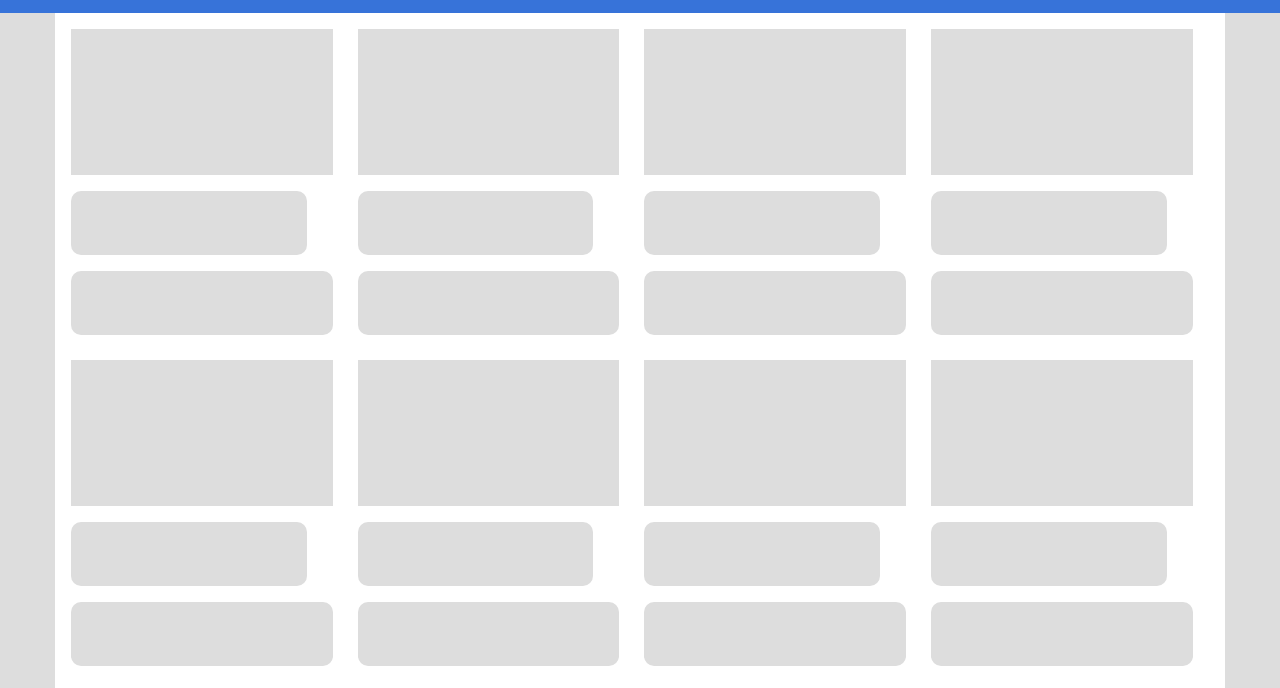
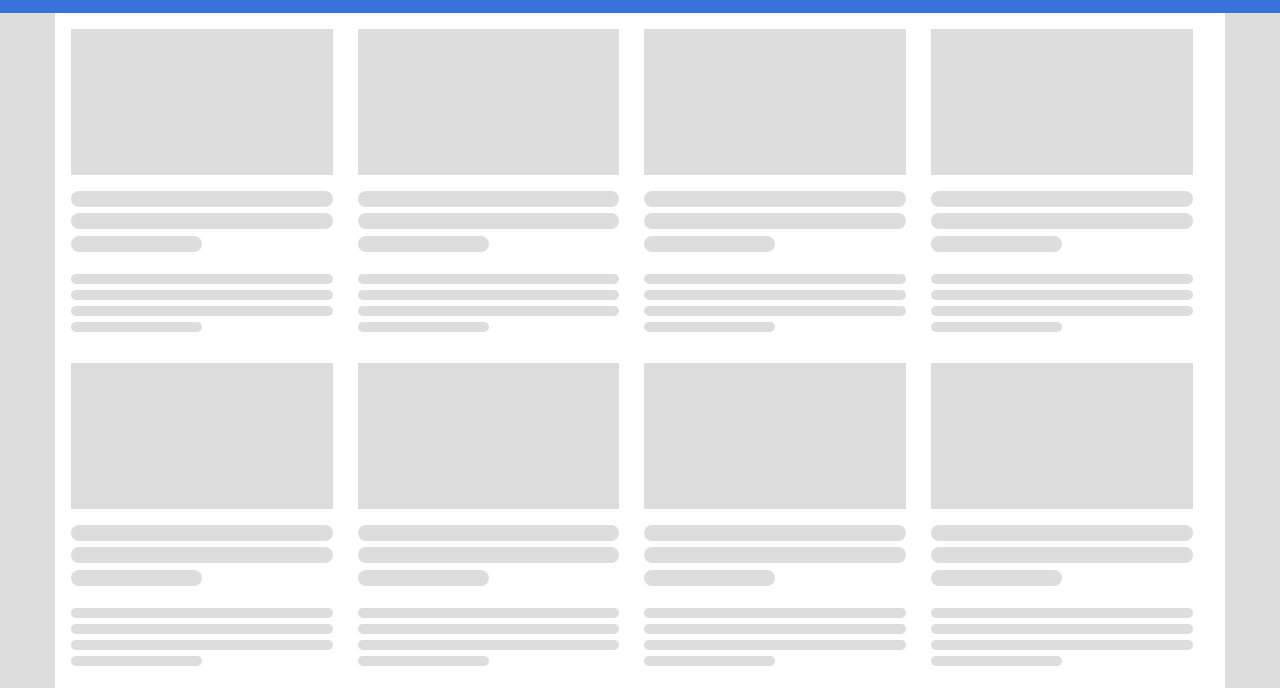
Before and after one commit to tamalchowdhury/NewsHeadlines, a website built with Parcel: page src/index.html in a window 1280 px wide. Shown: the part 105-793 px from the top of the page. Built offline with nearby package versions, Linux system fonts and the light colour scheme.

Commit message:
💎 Created a better image loading skeleton

```diff
--- a/src/index.html
+++ b/src/index.html
@@ -65,7 +65,7 @@
       </div>
     </div>
 
-    <script type="text/javascript" src="./js/script.js"></script>
+    <script type="module" src="./js/script.js"></script>
     <script src="https://unpkg.com/axios/dist/axios.min.js"></script>
   </body>
 </html>
--- /dev/null
+++ b/src/js/createComponent.js
@@ -0,0 +1,5 @@
+export default function createComponent(classNames = [], tag = 'div') {
+  const element = document.createElement(tag)
+  element.classList.add(...classNames)
+  return element
+}
--- /dev/null
+++ b/src/js/populateNewsItems.js
@@ -0,0 +1,22 @@
+export default function populateNewsItems(data) {
+  data.forEach((item, index) => {
+    let { title, urlToImage, description } = item
+
+    let card = document.querySelector(`.card__${index}`)
+    let cardTitle = card.querySelector('.card__title')
+    cardTitle.textContent = title
+    let cardDetail = card.querySelector('.card__detail')
+    cardDetail.textContent = description
+
+    let image = document.createElement('img')
+    image.src = urlToImage || 'https://via.placeholder.com/260x145'
+    image.alt = title
+
+    card.querySelector('.card__image').appendChild(image)
+
+    card.querySelectorAll('.empty').forEach((el) => {
+      el.classList.remove('empty')
+      el.classList.add('loaded')
+    })
+  })
+}
--- a/src/js/script.js
+++ b/src/js/script.js
@@ -1,3 +1,6 @@
+import populateNewsItems from './populateNewsItems'
+import createComponent from './createComponent'
+
 // Format
 // https://newsapi.org/v2/top-headlines?country=us&category=business&apiKey=830687438ae94448ac5a5bb1f3531ff3
 
@@ -15,43 +18,24 @@ for (let i = 0; i < 20; i++) {
   let el = document.createElement('div')
   el.classList.add('card', `card__${i}`)
 
-  let cardImage = document.createElement('div')
-  cardImage.classList.add('card__image', 'empty')
+  let cardImage = createComponent(['card__image', 'empty'])
+  let cardTitle = createComponent(['card__title'])
+  cardTitle.append(
+    createComponent(['empty']),
+    createComponent(['empty']),
+    createComponent(['empty'])
+  )
 
-  let cardTitle = document.createElement('div')
-  cardTitle.classList.add('card__title', 'empty')
-
-  cardTitle.append(document.createElement('div'), document.createElement('div'))
-
-  let cardDetail = document.createElement('div')
-  cardDetail.classList.add('card__detail', 'empty')
+  let cardDetail = createComponent(['card__detail'])
+  cardDetail.append(
+    createComponent(['empty']),
+    createComponent(['empty']),
+    createComponent(['empty']),
+    createComponent(['empty'])
+  )
 
   el.append(cardImage, cardTitle, cardDetail)
-
   document.querySelector('.wrapper').appendChild(el)
-}
-
-function populateNewsItems(data) {
-  data.forEach((item, index) => {
-    let { title, urlToImage, description } = item
-
-    let card = document.querySelector(`.card__${index}`)
-    let cardTitle = card.querySelector('.card__title')
-    cardTitle.textContent = title
-    let cardDetail = card.querySelector('.card__detail')
-    cardDetail.textContent = description
-
-    let image = document.createElement('img')
-    image.src = urlToImage || 'https://via.placeholder.com/260x145'
-    image.alt = title
-
-    card.querySelector('.card__image').appendChild(image)
-
-    card.querySelectorAll('.empty').forEach((el) => {
-      el.classList.remove('empty')
-      el.classList.add('loaded')
-    })
-  })
 }
 
 $(() => {
--- a/src/styles/_skeleton.scss
+++ b/src/styles/_skeleton.scss
@@ -45,6 +45,17 @@
     height: 146px;
   }
 
+  &__title > .empty {
+    width: 100%;
+    height: 1rem;
+    border-radius: 10px;
+    margin-bottom: 0.4rem;
+
+    &:last-child {
+      width: 50%;
+    }
+  }
+
   &__title.empty {
     width: 90%;
     height: 4rem;
@@ -56,4 +67,15 @@
     height: 4rem;
     border-radius: 10px;
   }
+
+  &__detail > .empty {
+    width: 100%;
+    height: 0.6rem;
+    border-radius: 10px;
+    margin-bottom: 0.4rem;
+
+    &:last-child {
+      width: 50%;
+    }
+  }
 }
```
